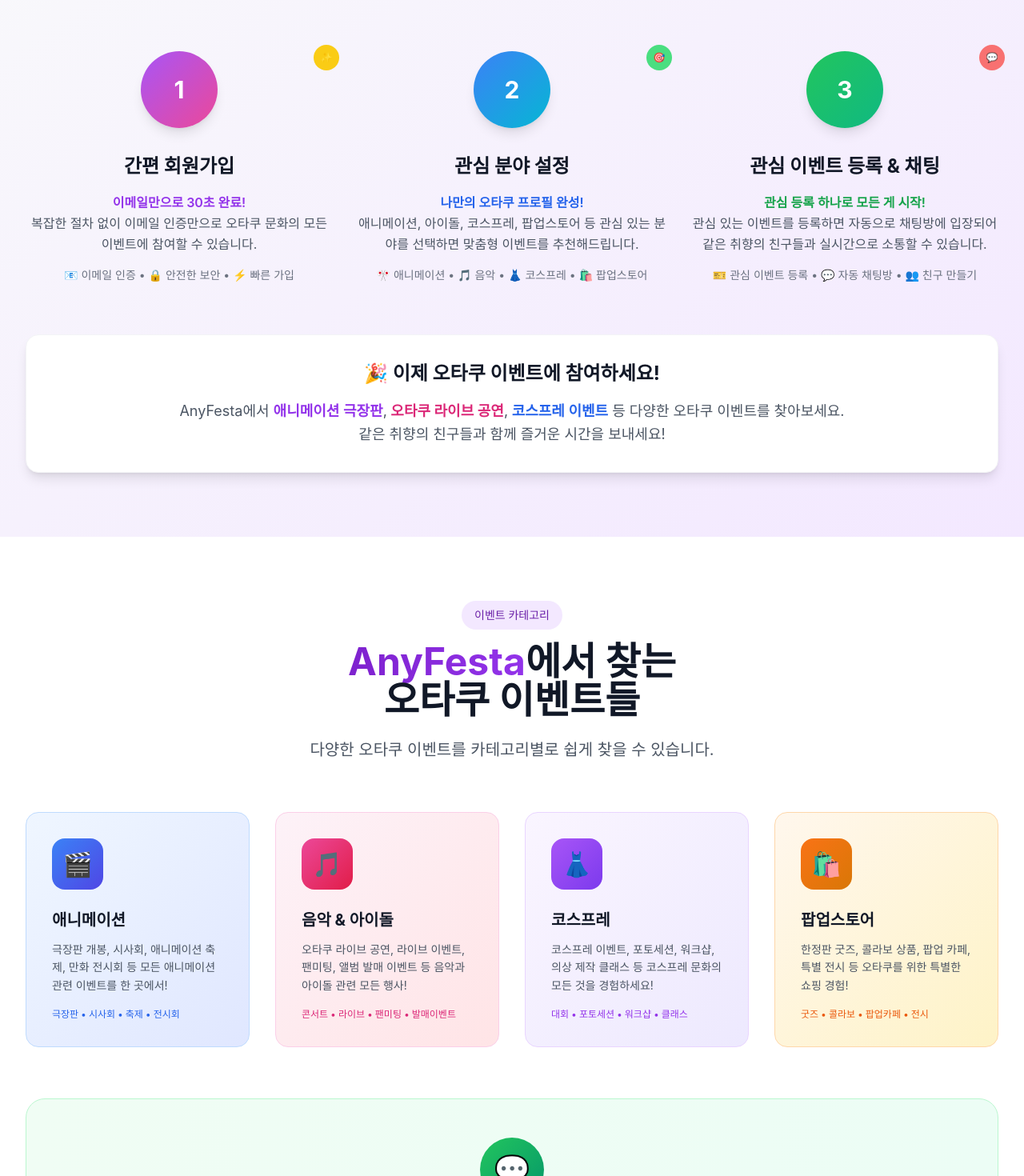
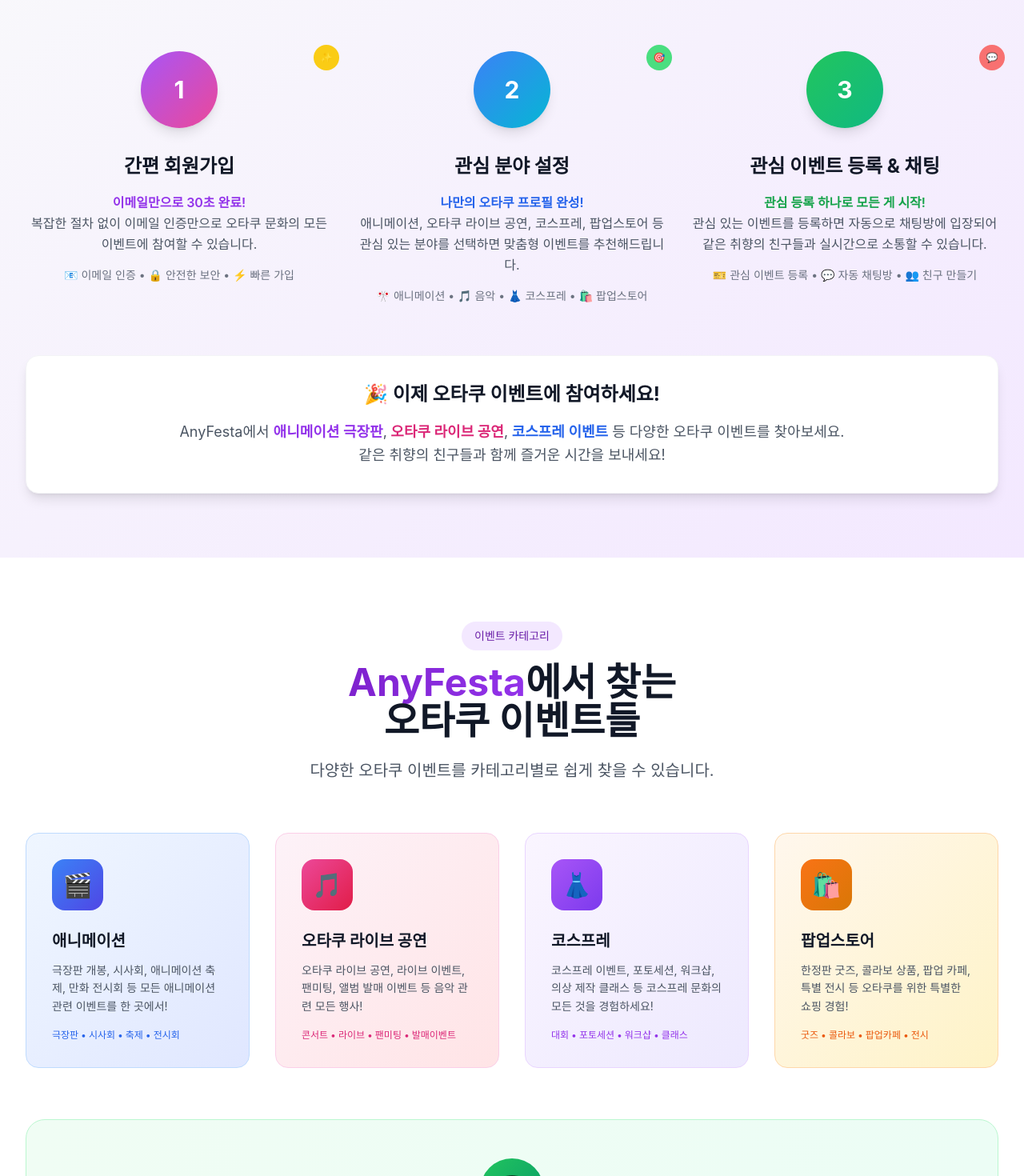
Before and after one commit to subinkr/anyfesta-homepage, a React (Create React App) app: page / in a window 1280 px wide. Shown: the part 2069-3539 px from the top of the page at 80% size. Built offline with nearby package versions, Linux system fonts and the light colour scheme; the HTML template or start-up script is replaced by a standard one.

Commit message:
Replace idol references with otaku live performances

```diff
--- a/src/pages/HomePage.tsx
+++ b/src/pages/HomePage.tsx
@@ -264,7 +264,7 @@ const HomePage: React.FC = () => {
               <h3 className="text-2xl font-bold text-gray-900 mb-4">관심 분야 설정</h3>
               <p className="text-gray-600 leading-relaxed">
                 <span className="font-semibold text-blue-600">나만의 오타쿠 프로필 완성!</span><br/>
-                애니메이션, 아이돌, 코스프레, 팝업스토어 등
+                애니메이션, 오타쿠 라이브 공연, 코스프레, 팝업스토어 등
                 관심 있는 분야를 선택하면 맞춤형 이벤트를 추천해드립니다.
               </p>
               <div className="mt-4 text-sm text-gray-500">
@@ -348,10 +348,10 @@ const HomePage: React.FC = () => {
               <div className="w-16 h-16 bg-gradient-to-br from-pink-500 to-rose-600 rounded-2xl flex items-center justify-center mb-6 group-hover:scale-110 transition-transform">
                 <span className="text-3xl">🎵</span>
               </div>
-              <h3 className="text-xl font-bold text-gray-900 mb-3">음악 & 아이돌</h3>
+              <h3 className="text-xl font-bold text-gray-900 mb-3">오타쿠 라이브 공연</h3>
               <p className="text-gray-600 text-sm leading-relaxed">
                 오타쿠 라이브 공연, 라이브 이벤트, 팬미팅, 앨범 발매 이벤트 등
-                음악과 아이돌 관련 모든 행사!
+                음악 관련 모든 행사!
               </p>
               <div className="mt-4 text-xs text-pink-600 font-medium">
                 콘서트 • 라이브 • 팬미팅 • 발매이벤트
```
